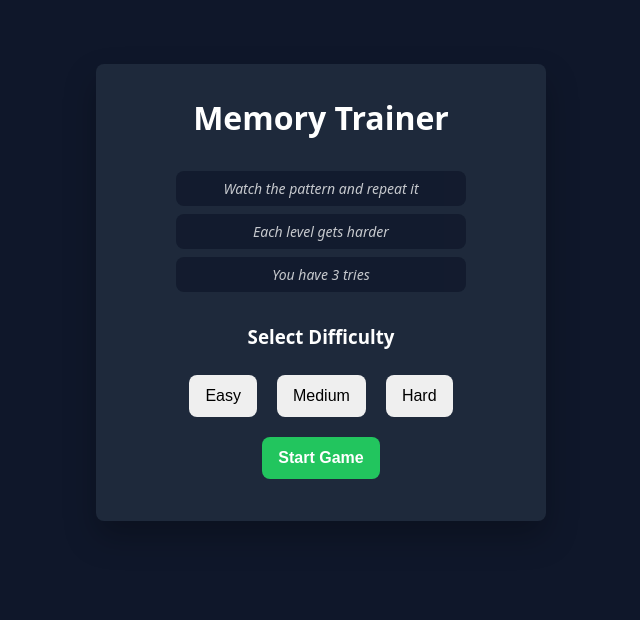
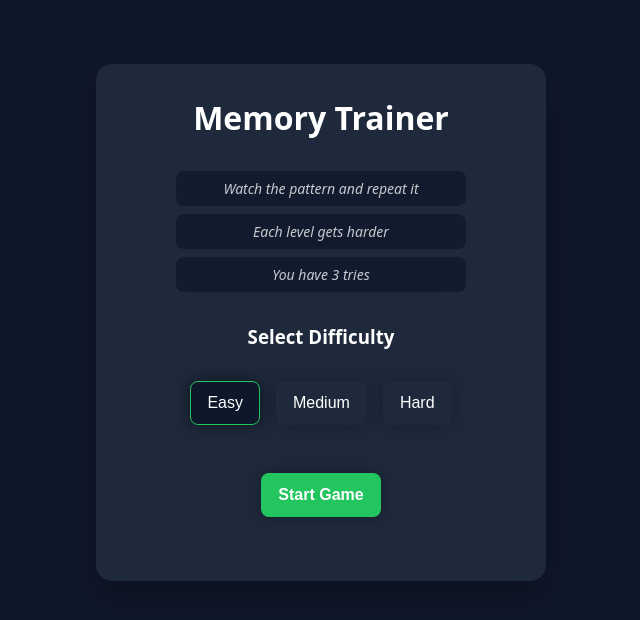
Before and after one commit to tawandakasunzuma/memory-trainer, a Vue app: page / in a window 1280 px wide. Shown: the top 620 px of the page, without its empty margins (319-959 px from the left). Built offline with nearby package versions, Linux system fonts and the light colour scheme; a web font is replaced by a local one.

Commit message:
style buttons

```diff
--- a/src/App.vue
+++ b/src/App.vue
@@ -31,11 +31,17 @@ function setDifficulty(level) {
     <p>Each level gets harder</p>
     <p>You have 3 tries</p>
     <h3 class="difficulty-heading">Select Difficulty</h3>
-    <button @click="setDifficulty('easy')">Easy</button>
-    <button @click="setDifficulty('medium')">Medium</button>
-    <button @click="setDifficulty('hard')">Hard</button>
+    <button @click="setDifficulty('easy')" :class="['easy', { selected: difficulty === 'easy' }]">
+      Easy
+    </button>
 
-    <br />
+    <button @click="setDifficulty('medium')" :class="['medium', { selected: difficulty === 'medium' }]">
+      Medium
+    </button>
+
+    <button @click="setDifficulty('hard')" :class="['hard', { selected: difficulty === 'hard' }]">
+      Hard
+    </button>
 
     <button class="start-btn" @click="startGame">
       Start Game
--- a/src/style.css
+++ b/src/style.css
@@ -1,6 +1,6 @@
 :root {
   --black-color: #0f172a;
-  --blue-color : #1e293b;
+  --blue-color: #1e293b;
   --white-color: #ffffff;
 }
 
@@ -27,8 +27,8 @@ body {
   max-width: 450px;
   padding: 2rem;
   background: var(--blue-color);
-  border-radius: 0.5rem;
-  box-shadow: 0 1rem 2rem rgba(0,0,0,0.25);
+  border-radius: 1rem;
+  box-shadow: 0 1rem 2rem rgba(0, 0, 0, 0.25);
 }
 
 /* ==========
@@ -53,7 +53,7 @@ body {
 }
 
 .difficulty-heading {
-  margin: 2rem 0 1rem 0;
+  margin: 2rem 0 1rem;
 }
 
 .gameover {
@@ -65,12 +65,46 @@ body {
   Buttons
 ========== */
 button {
-  margin: 10px;
-  padding: 12px 16px;
-  font-size: 16px;
+  margin: 1rem 0.5rem 2rem 0.5rem;
+  padding: 0.75rem 1rem;
+  font-size: 1rem;
   cursor: pointer;
-  border-radius: 8px;
-  border: none;
+  border-radius: 0.5rem;
+  background-color: var(--blue-color);
+  border: 1.5px solid transparent;
+  color: var(--white-color);
+  box-shadow: 0 0 1rem rgba(0, 0, 0, 0.25);
+  transition: 300ms ease all;
+}
+
+button:hover,
+button:focus {
+  border-color: var(--white-color);
+  box-shadow: 0 0 1rem rgba(0, 0, 0, 0.5);
+}
+
+button:active {
+  opacity: 0.5;
+  transform: scale(0.975);
+}
+
+/* Selected difficulty */
+button.selected {
+  border-color: var(--white-color);
+  background-color: var(--black-color);
+  box-shadow: 0 0 1rem rgba(0, 0, 0, 0.5);
+}
+
+button.selected.easy {
+  border-color: #22c55e;
+}
+
+button.selected.medium {
+  border-color: #f59e0b;
+}
+
+button.selected.hard {
+  border-color: #ef4444;
 }
 
 .start-btn {
```
